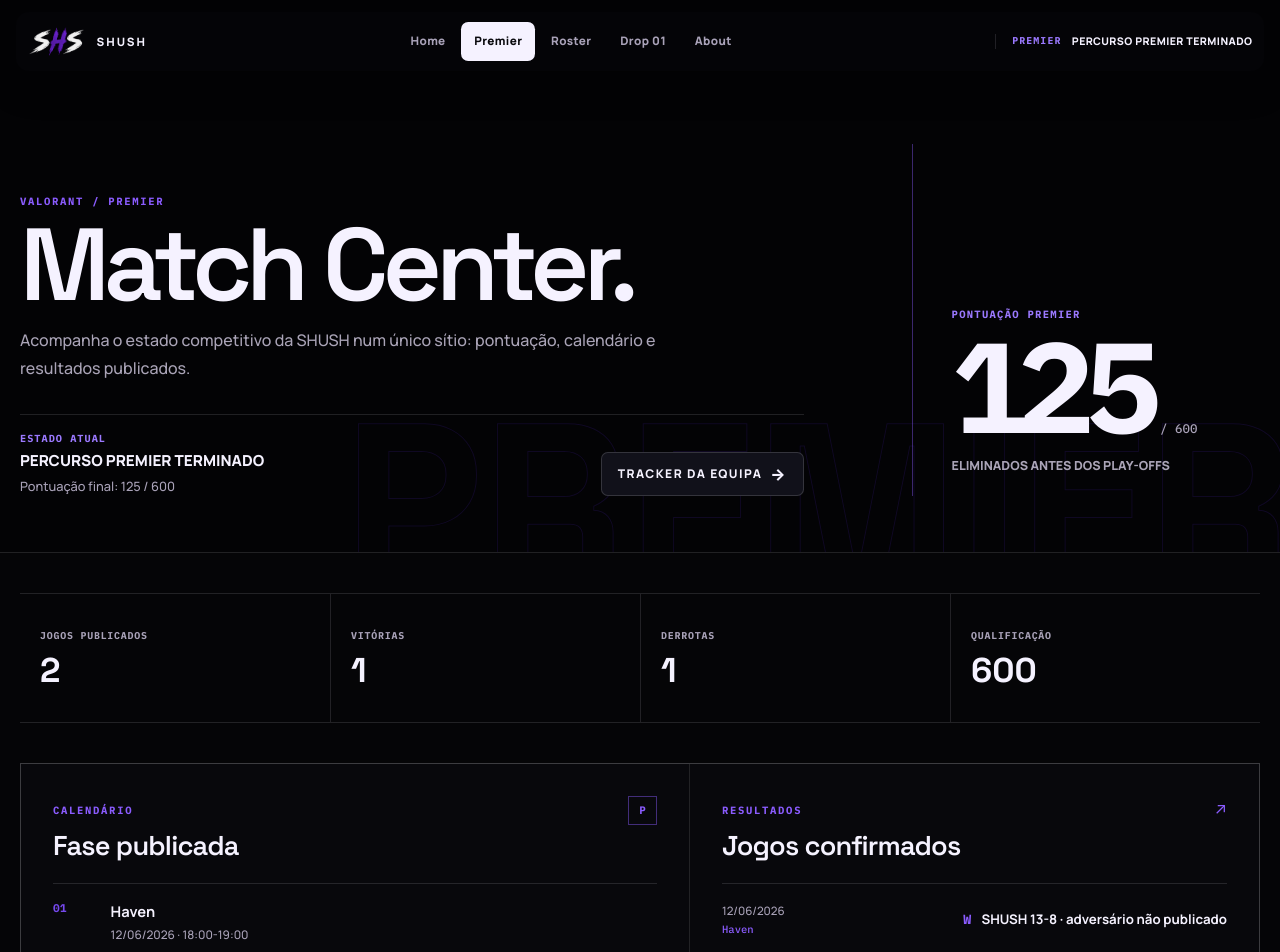
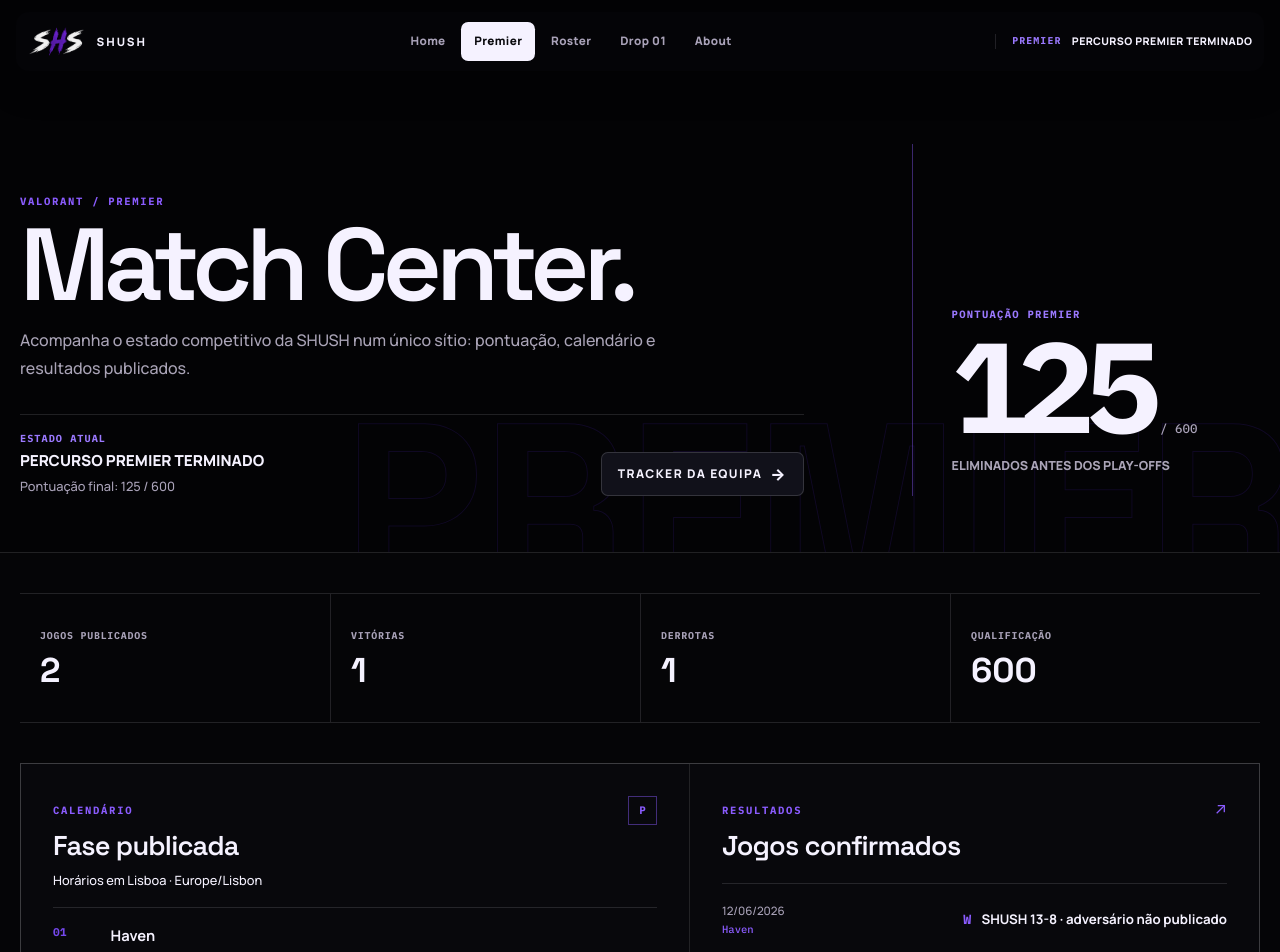
Before and after one commit to dstx11/Shush, a React (Vite) app: page /esports/valorant/premier in a window 1280 px wide. Shown: the top 952 px of the page. Built offline with nearby package versions, Linux system fonts and the light colour scheme.

Commit message:
Label Premier calendar timezone explicitly

```diff
--- a/src/pages/PremierPage.tsx
+++ b/src/pages/PremierPage.tsx
@@ -80,6 +80,7 @@ export function PremierPage() {
                 <div>
                   <span className="section-kicker">Calendário</span>
                   <h2>Fase publicada</h2>
+                  <small className="audit-timezone-note">Horários em Lisboa · Europe/Lisbon</small>
                 </div>
                 <span className="audit-section-mark" aria-hidden="true">P</span>
               </div>
```
